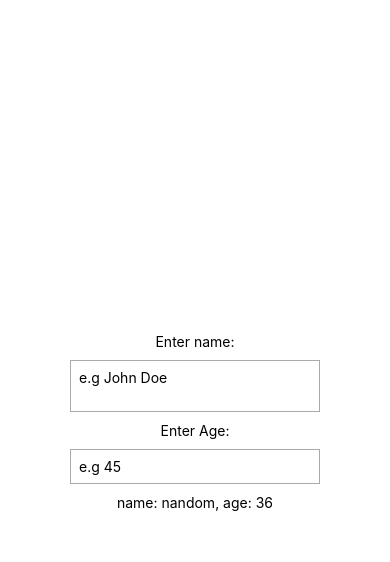
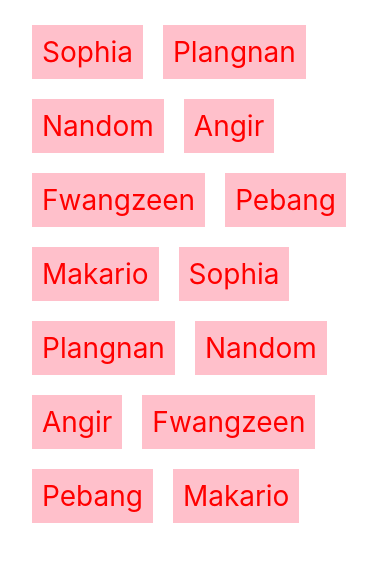
Before and after one commit to nandgreat/MyProjectReactNative, a React Native app: screen / in a window 390 px wide. Shown: the top 562 px of the page. Built offline with nearby package versions, Linux system fonts and the light colour scheme.

Commit message:
Flat List and Scrollview

```diff
--- a/App.js
+++ b/App.js
@@ -1,28 +1,55 @@
 import { StatusBar } from 'expo-status-bar';
 import React, { useState } from 'react';
-import { Button, StyleSheet, Text, TextInput, View } from 'react-native';
+import { Button, FlatList, ScrollView, StyleSheet, Text, TextInput, View } from 'react-native';
 
 export default function App() {
-  const [name, setName] = useState('nandom');
-  const [age, setAge] = useState('36');
-  const [person, setPerson] = useState({ name: 'Makario', age: 55 });
 
-  const clickHandler = () => {
-    setName("Nandom Kumchi");
-    setPerson({ name: 'Efemena Alex', age: 82 })
-  }
+  const [people, setPeople] = useState([
+    { name: 'Sophia', id: '37' },
+    { name: 'Plangnan', id: '9' },
+    { name: 'Nandom', id: '65' },
+    { name: 'Angir', id: '24' },
+    { name: 'Fwangzeen', id: '12' },
+    { name: 'Pebang', id: '25' },
+    { name: 'Makario', id: '51' },
+    { name: 'Sophia', id: '31' },
+    { name: 'Plangnan', id: '79' },
+    { name: 'Nandom', id: '69' },
+    { name: 'Angir', id: '28' },
+    { name: 'Fwangzeen', id: '14' },
+    { name: 'Pebang', id: '20' },
+    { name: 'Makario', id: '55' },
+  ]);
 
   return (
     <View style={styles.container}>
-      <Text>Enter name:</Text>
-      <TextInput multiline style={styles.input} placeholder="e.g John Doe"
-        onChangeText={(value) => setName(value)} />
 
-      <Text>Enter Age:</Text>
-      <TextInput keyboardType='numeric' style={styles.input} placeholder="e.g 45"
-        onChangeText={(value) => setAge(value)} />
-      <Text>name: {name}, age: {age}</Text>
-      <StatusBar style="auto" />
+      <FlatList
+        numColumns={2}
+        keyExtractor={(item) => item.id}
+        data={people}
+        renderItem={({ item }) => (
+          (
+            <View style={styles.itemStyle}>
+              <Text style={styles.listStyle}>
+                {item.name}
+              </Text>
+            </View>
+          )
+        )}
+      />
+
+      {/* <ScrollView>
+        {people.map(item => {
+          return (
+            <View style={styles.itemStyle}>
+              <Text style={styles.listStyle}>
+                {item.name}
+              </Text>
+            </View>
+          )
+        })}
+      </ScrollView> */}
     </View>
   );
 }
@@ -31,29 +58,17 @@ const styles = StyleSheet.create({
   container: {
     flex: 1,
     backgroundColor: '#fff',
+    marginTop: 15.0,
     color: '#ff00ff',
-    alignItems: 'center',
-    justifyContent: 'center'
+    paddingHorizontal: 22
   },
-  header: {
+  listStyle: {
+    fontSize: 28.0,
+    color: 'red'
+  },
+  itemStyle: {
     backgroundColor: 'pink',
-    padding: 30,
-  },
-  boldText: {
-    fontWeight: 'bold',
-  },
-  body: {
-    backgroundColor: 'yellow',
-    padding: 20
-  },
-  buttonContainer: {
-    marginTop: 20
-  },
-  input: {
-    borderWidth: 1,
-    borderColor: '#aaa',
-    padding: 8,
     margin: 10,
-    width: 250
+    padding: 10
   }
 });
```
